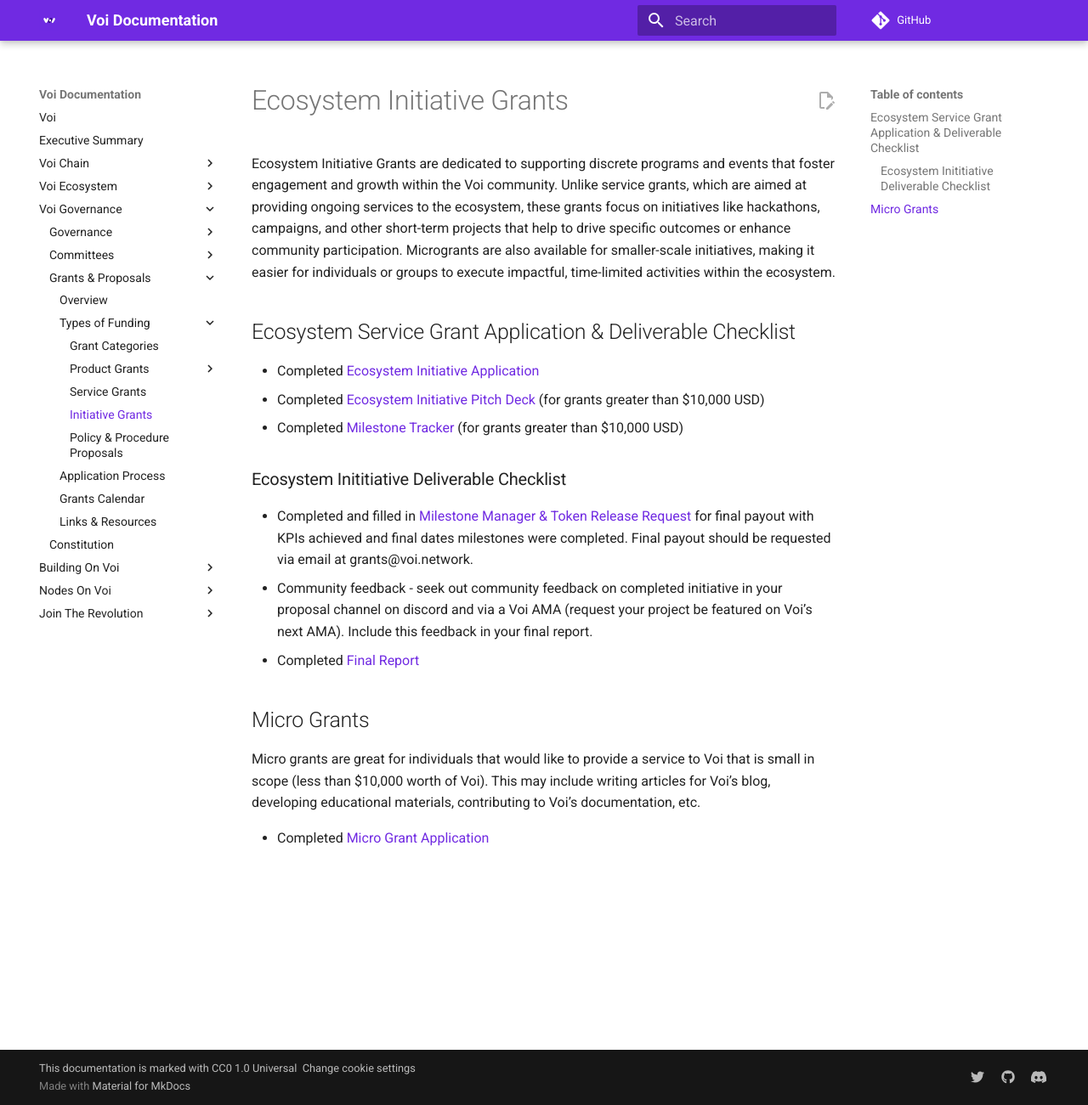
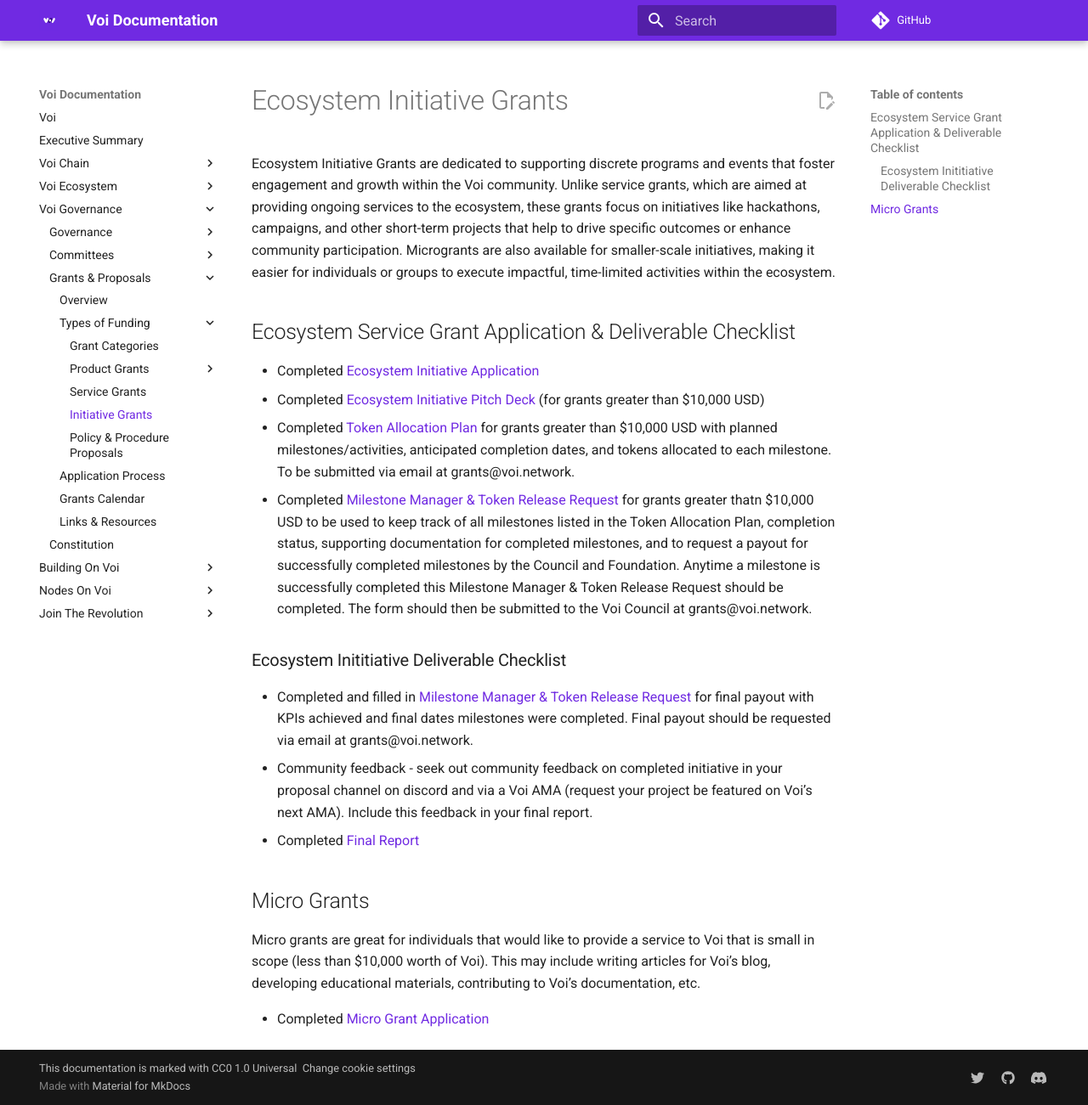
Before and after one commit to VoiNetwork/learn-more, an MkDocs documentation site: the page built from docs/governance/proposals/initiative-grants.md, in a window 1280 px wide and 1301 px high. Shown: the whole window at 85% size. Built offline with MkDocs 1.6.1 and Material for MkDocs 9.7.7, drawn with Linux system fonts in a browser that asks for light colours; plug-ins that fetch from the network failed and are left out; comment, search, counter and statistics services are not loaded.

Commit message:
Update initiative-grants.md

```diff
--- a/docs/governance/proposals/initiative-grants.md
+++ b/docs/governance/proposals/initiative-grants.md
@@ -6,7 +6,9 @@ Ecosystem Initiative Grants are dedicated to supporting discrete programs and ev
 
 - Completed [Ecosystem Initiative Application](https://forms.gle/Qi6JpAh5K6LKEuo88)
 - Completed [Ecosystem Initiative Pitch Deck](https://docs.google.com/presentation/d/1Nuw_6TN14VJXUp8PWxI20zGEn5eGZVz5Ez37cGpxj18/edit?usp=sharing) (for grants greater than $10,000 USD)
-- Completed [Milestone Tracker](https://docs.google.com/document/d/17QS_FfhjEttHnXu2d3DWKk4qoD6irAv0F3sVF17Y6wQ/edit#heading=h.alfnp343pc9r) (for grants greater than $10,000 USD)
+- Completed [Token Allocation Plan](https://docs.google.com/document/d/17QS_FfhjEttHnXu2d3DWKk4qoD6irAv0F3sVF17Y6wQ/edit?usp=sharing) for grants greater than $10,000 USD with planned milestones/activities, anticipated completion dates, and tokens allocated to each milestone. To be submitted via email at grants@voi.network.
+- Completed [Milestone Manager & Token Release Request](https://docs.google.com/spreadsheets/d/1MF8G4e-szjFhGJP7KFo_K1aLyhwO2dWNHsE70Co1HqU/edit?gid=0#gid=0) for grants greater thatn $10,000 USD to be used to keep track of all milestones listed in the Token Allocation Plan, completion status, supporting documentation for completed milestones, and to request a payout for successfully completed milestones by the Council and Foundation. Anytime a milestone is successfully completed this Milestone Manager & Token Release Request should be completed. The form should then be submitted to the Voi Council at grants@voi.network.
+
 
 ### Ecosystem Inititiative Deliverable Checklist
 
```
